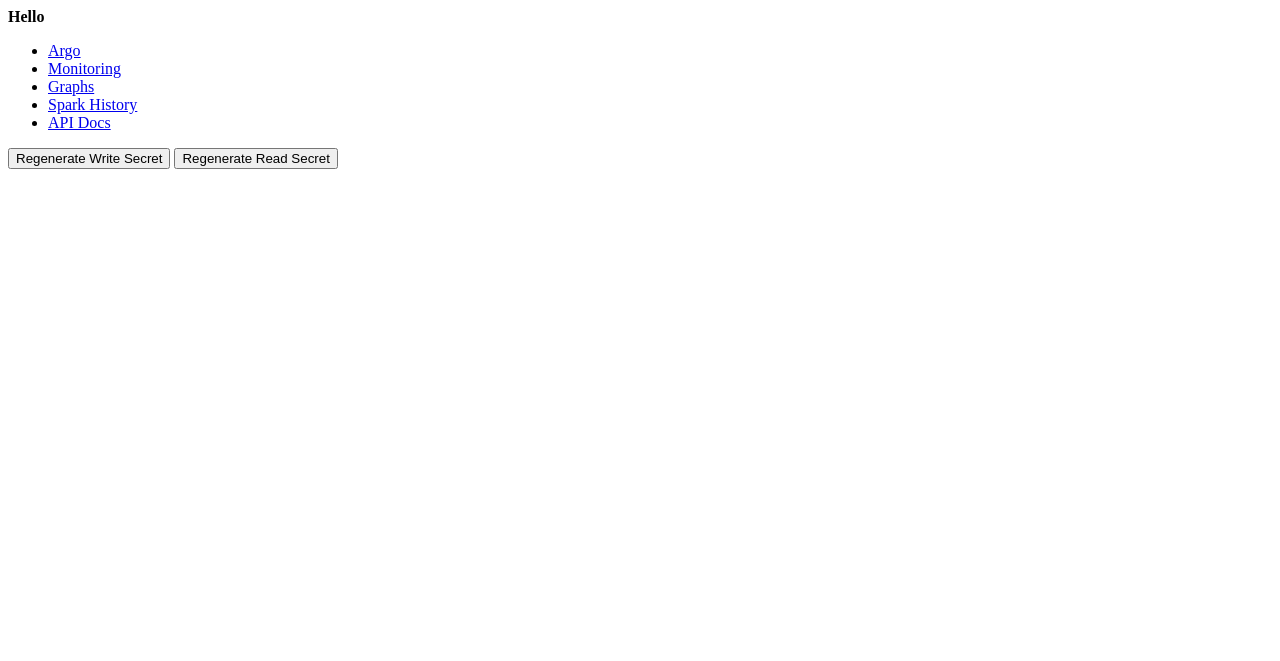
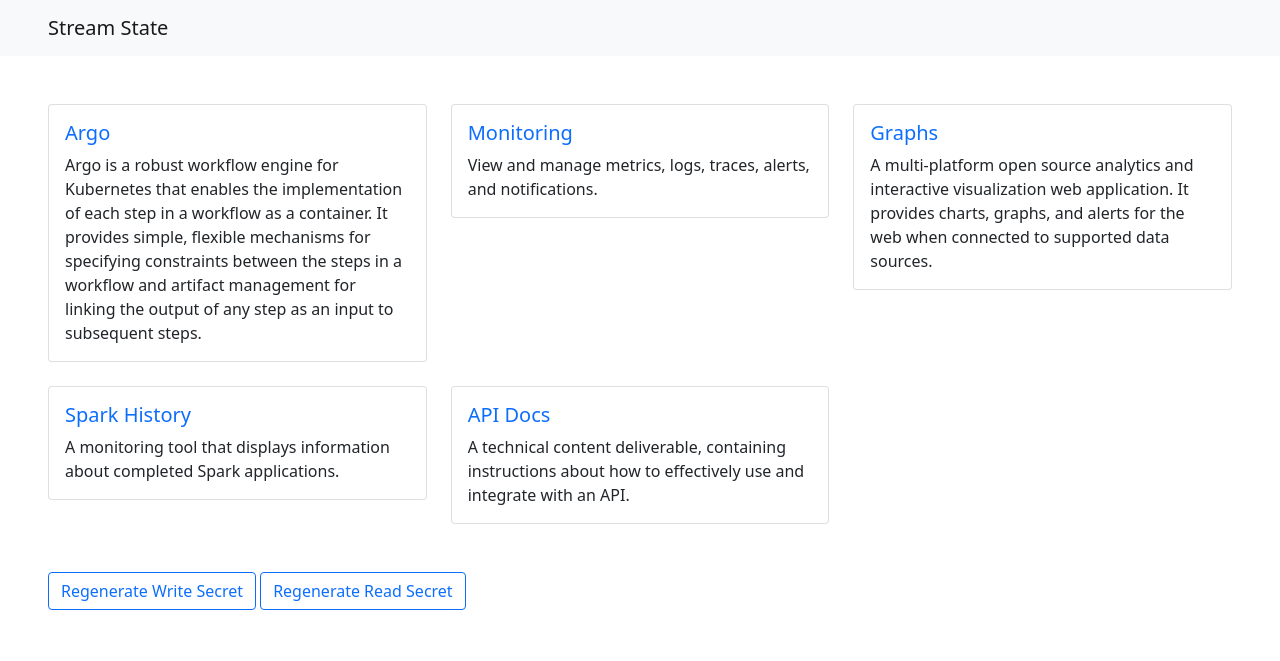
Before and after one commit to StreamState/terraform-k8s-configuration, a website: page adminapp/public/hello.html in a window 1280 px wide. Drawn offline with nearby package versions, Linux system fonts and the light colour scheme.

Commit message:
simple list of cards

```diff
--- a/adminapp/public/hello.html
+++ b/adminapp/public/hello.html
@@ -1,29 +1,136 @@
-<html>
+<!doctype html>
+<html lang="en">
+
+<head>
+  <meta charset="utf-8">
+  <title>Stream State</title>
+  <meta name="description" content="stream state admin page">
+  <meta name="author" content="Stream State">
+  <link href="https://cdn.jsdelivr.net/npm/bootstrap@5.0.1/dist/css/bootstrap.min.css" rel="stylesheet"
+    integrity="sha384-+0n0xVW2eSR5OomGNYDnhzAbDsOXxcvSN1TPprVMTNDbiYZCxYbOOl7+AMvyTG2x" crossorigin="anonymous">
+  <style>
+    #admin-list a {
+      text-decoration: none;
+    }
+  </style>
+</head>
+
+<body>
+
+  <nav class="navbar navbar-expand-lg navbar-light bg-light">
+    <div class="container-fluid px-5">
+      <a class="navbar-brand" href="#">Stream State</a>
+      <button class="navbar-toggler" type="button" data-bs-toggle="collapse" data-bs-target="#navbarNav"
+        aria-controls="navbarNav" aria-expanded="false" aria-label="Toggle navigation">
+        <span class="navbar-toggler-icon"></span>
+      </button>
+      <div class="collapse navbar-collapse" id="navbarNav">
+        <ul class="navbar-nav">
+          <!--
+          <li class="nav-item">
+            <a class="nav-link active" aria-current="page" href="#">Home</a>
+          </li>
+          <li class="nav-item">
+            <a class="nav-link" href="#">Features</a>
+          </li>
+          <li class="nav-item">
+            <a class="nav-link" href="#">Pricing</a>
+          </li>
+          <li class="nav-item">
+            <a class="nav-link disabled" href="#" tabindex="-1" aria-disabled="true">Disabled</a>
+          </li>
+          -->
+        </ul>
+      </div>
+    </div>
+  </nav>
+
+  <div class="container-fluid p-5">
+
+    <div id="admin-list" class="row row-cols-1 row-cols-md-3 g-4">
+      <div v-for="item in items" :key="item.id">
+        <div class="col">
+          <div class="card">
+            <div class="card-body">
+              <a :href="item.link">
+                <h5 class="card-title">{{item.title}}</h5>
+              </a>
+              <p class="card-text">{{item.body}}</p>
+            </div>
+          </div>
+        </div>
+      </div>
+    </div>
+
+    <div class="mt-5">
+      <button class="btn btn-outline-primary" name="foo" value="secret" onClick="rotateWrite()">Regenerate Write Secret</button>
+      <button class="btn btn-outline-primary" name="bar" value="secret" onClick="rotateRead()">Regenerate Read Secret</button>
+    </div>
+  </div>
+
   <script type="text/javascript">
     function rotateWrite() {
-        fetch('/app/rotate/write', { method: 'POST', credentials: "same-origin" })
+      fetch('/app/rotate/write', {
+          method: 'POST',
+          credentials: "same-origin"
+        })
         .then(response => response.json())
         .then(data => alert(data.secret))
     }
+
     function rotateRead() {
-        fetch('/app/rotate/read', { method: 'POST', credentials: "same-origin" })
+      fetch('/app/rotate/read', {
+          method: 'POST',
+          credentials: "same-origin"
+        })
         .then(response => response.json())
         .then(data => alert(data.secret))
     }
   </script>
-
-<b>Hello</b>
-
-<ul>
-    <li><a href="/ui">Argo</a></li>
-    <li><a href="/monitoring">Monitoring</a></li>
-    <li><a href="/grafana">Graphs</a></li>
-    <li><a href="/sparkhistory">Spark History</a></li>
-    <li><a href="/docs">API Docs</a></li>
-</ul>
-
-<button name="foo" value="secret" onClick="rotateWrite()">Regenerate Write Secret</button>
-<button name="bar" value="secret" onClick="rotateRead()">Regenerate Read Secret</button>
+  <script src="https://cdn.jsdelivr.net/npm/bootstrap@5.0.1/dist/js/bootstrap.bundle.min.js"
+    integrity="sha384-gtEjrD/SeCtmISkJkNUaaKMoLD0//ElJ19smozuHV6z3Iehds+3Ulb9Bn9Plx0x4" crossorigin="anonymous">
+  </script>
+  <script src="https://cdn.jsdelivr.net/npm/vue@2"></script>
+  <script>
+    new Vue({
+      el: '#admin-list',
+      data: {
+        items: [{
+            id: 0,
+            title: 'Argo',
+            body: 'Argo is a robust workflow engine for Kubernetes that enables the implementation of each step in a workflow as a container. It provides simple, flexible mechanisms for specifying constraints between the steps in a workflow and artifact management for linking the output of any step as an input to subsequent steps.',
+            link: '/ui'
+          },
+          {
+            id: 1,
+            title: 'Monitoring',
+            body: 'View and manage metrics, logs, traces, alerts, and notifications.',
+            link: '/monitoring'
+          },
+          {
+            id: 2,
+            title: 'Graphs',
+            body: 'A multi-platform open source analytics and interactive visualization web application. It provides charts, graphs, and alerts for the web when connected to supported data sources.',
+            link: '/grafana'
+          },
+          {
+            id: 3,
+            title: 'Spark History',
+            body: 'A monitoring tool that displays information about completed Spark applications.',
+            link: '/sparkhistory'
+          },
+          {
+            id: 4,
+            title: 'API Docs',
+            body: 'A technical content deliverable, containing instructions about how to effectively use and integrate with an API.',
+            link: '/docs'
+          }
+        ]
+      }
+    })
+  </script>
 
 
+</body>
+
 </html>
```
Also changed, not shown: 1 other file. Lines whose indentation alone changed are shown as unchanged.
